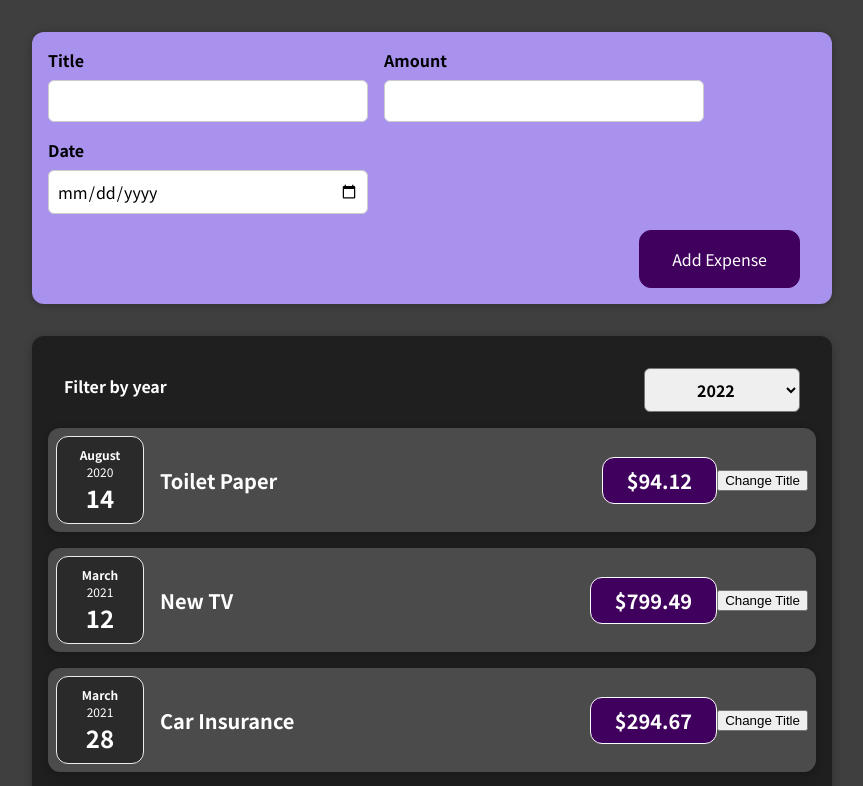
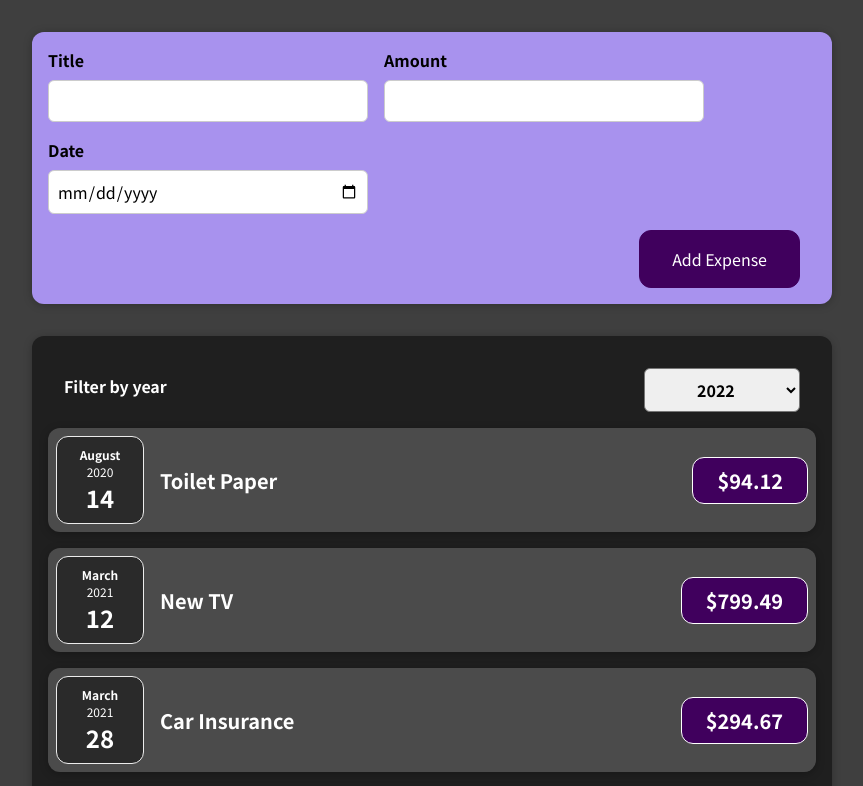
Before and after one commit to liz-panchenko/Udemy-finance-tracker-React-project, a React (Create React App) app: page / in a window 1280 px wide. Shown: the top 786 px of the page, without its empty margins (208-1071 px from the left). Built offline with nearby package versions, Linux system fonts and the light colour scheme.

Commit message:
ExpenseItem component state removed

```diff
--- a/src/components/Expenses/ExpenseItem.js
+++ b/src/components/Expenses/ExpenseItem.js
@@ -1,4 +1,3 @@
-import React, { useState } from "react";
 import "./ExpenseItem.css";
 import ExpenseDate from "./ExpenseDate";
 import Card from "../UI/Card";
@@ -7,21 +6,14 @@
   {
     /* <div>{props.date.toISOString()}</div> */
   }
-  const [title, setTitle] = useState(props.title);
-
-  const clickHandler = () => {
-    setTitle("Updated!");
-    console.log(title);
-  };
 
   return (
     <Card className="expense-item">
       <ExpenseDate date={props.date} />
       <div className="expense-item__description">
-        <h2>{title}</h2>
+        <h2>{props.title}</h2>
         <div className="expense-item__price">${props.amount}</div>
       </div>
-      <button onClick={clickHandler}>Change Title</button>
     </Card>
   );
 }
```
